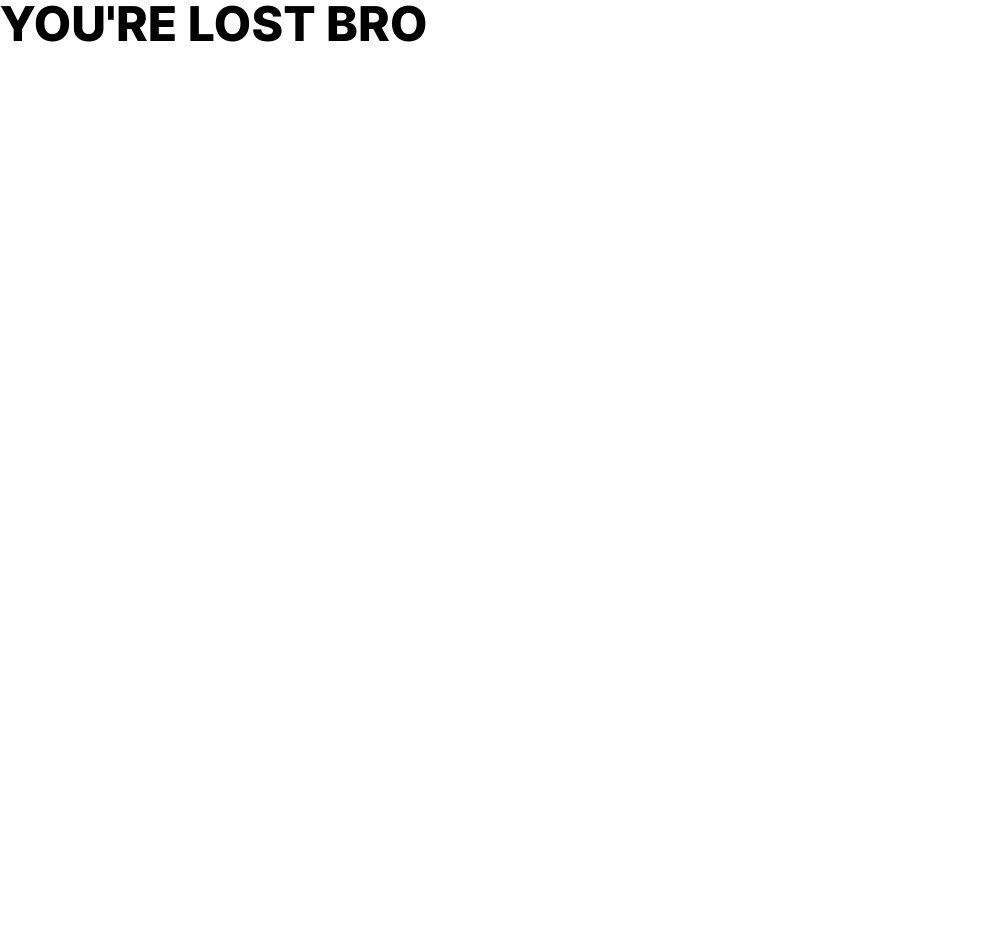
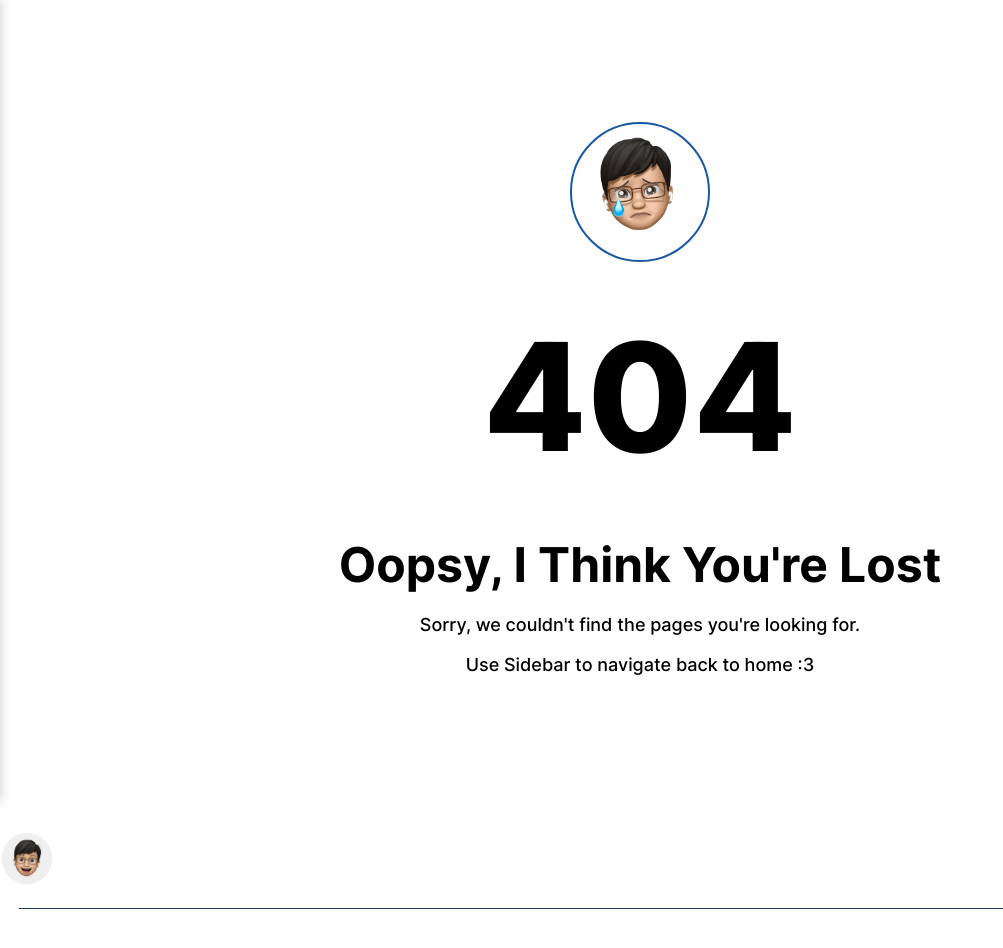
Before and after one commit to wibawasuyadnya/webapp-react, a React (Create React App) app: page /404 in a window 1280 px wide. Shown: the top 948 px of the page, without its empty margins (0-1003 px from the left). Before the commit the page ends 800 px from the top, so only its background shows below. Built offline with nearby package versions, Linux system fonts and the light colour scheme; no server answers.

Commit message:
design update 404 page

```diff
--- a/public/project.json
+++ b/public/project.json
@@ -43,7 +43,7 @@
         {
             "id": "5",
             "title": "Noteapp",
-            "desc": "CRUD Note Webapp with Filter search and animation with Angular and Tailwindcss",
+            "desc": "CRUD Note Webapp with Filter search and animation with Angular 15",
             "stack": [
                 "Angular",
                 "Tailwindcss",
--- a/src/App.js
+++ b/src/App.js
@@ -1,3 +1,4 @@
+import React, { Fragment } from 'react';
 import { Navigate, Route, Routes } from 'react-router-dom';
 import Home from './pages/Home';
 import Notfound from './pages/Notfound';
@@ -5,12 +6,13 @@ import Notfound from './pages/Notfound';
 
 function App() {
   return (
-    <>
+    <Fragment>
       <Routes>
         <Route path="/" element={<Home/>} />
-        <Route path="*" element={<Notfound/>} />
+        <Route exact path="/404" element={<Notfound/>} />
+        <Route path="*" element={<Navigate to="/404" replace/>} />
       </Routes>
-    </>
+    </Fragment>
   );
 }
 
--- a/src/main.css
+++ b/src/main.css
@@ -638,6 +638,27 @@ video {
   min-height: 300px;
 }
 
+.min-h-screen {
+  min-height: 100vh;
+}
+
+.min-h-\[500px\] {
+  min-height: 500px;
+}
+
+.min-h-\[100vh\] {
+  min-height: 100vh;
+}
+
+.min-h-fit {
+  min-height: -moz-fit-content;
+  min-height: fit-content;
+}
+
+.min-h-\[600px\] {
+  min-height: 600px;
+}
+
 .w-full {
   width: 100%;
 }
@@ -760,6 +781,18 @@ video {
   --tw-space-x-reverse: 0;
   margin-right: calc(2rem * var(--tw-space-x-reverse));
   margin-left: calc(2rem * calc(1 - var(--tw-space-x-reverse)));
+}
+
+.space-y-5 > :not([hidden]) ~ :not([hidden]) {
+  --tw-space-y-reverse: 0;
+  margin-top: calc(1.25rem * calc(1 - var(--tw-space-y-reverse)));
+  margin-bottom: calc(1.25rem * var(--tw-space-y-reverse));
+}
+
+.space-y-3 > :not([hidden]) ~ :not([hidden]) {
+  --tw-space-y-reverse: 0;
+  margin-top: calc(0.75rem * calc(1 - var(--tw-space-y-reverse)));
+  margin-bottom: calc(0.75rem * var(--tw-space-y-reverse));
 }
 
 .rounded-full {
@@ -963,6 +996,22 @@ video {
 .text-sm {
   font-size: 0.875rem;
   line-height: 1.25rem;
+}
+
+.text-\[80px\] {
+  font-size: 80px;
+}
+
+.text-\[280px\] {
+  font-size: 280px;
+}
+
+.text-\[180px\] {
+  font-size: 180px;
+}
+
+.text-\[150px\] {
+  font-size: 150px;
 }
 
 .capitalize {
@@ -1292,7 +1341,19 @@ video {
     line-height: 1.75rem;
   }
 
+  .xs\:text-\[100px\] {
+    font-size: 100px;
+  }
+
   .xs\:leading-tight {
     line-height: 1.25;
   }
+
+  .xs\:text-\[100\] {
+    color: 100;
+  }
+
+  .xs\:text-\[100\[x\]\] {
+    color: 100[x];
+  }
 }
--- a/src/pages/Home.js
+++ b/src/pages/Home.js
@@ -1,7 +1,7 @@
 import React, { Fragment, useContext } from 'react';
 import { ThemeContext } from '../contexts/theme';
 import Nabvar from '../sections/Navbar';
-import Header from '../sections/Header';
+import { Header } from '../sections/Header';
 import Hero from '../sections/Hero';
 import About from '../sections/About';
 import Tools from '../sections/Tools';
@@ -14,7 +14,7 @@ import ScrolltoTop from '../sections/Scroll';
 import { Element } from "react-scroll";
 
 function Home() {
-  const [{ themeName }] = useContext(ThemeContext)
+  const [{ themeName }] = useContext(ThemeContext);
   return (
     <Fragment>
        <div className={`${themeName} app`}>
--- a/src/pages/Notfound.js
+++ b/src/pages/Notfound.js
@@ -1,10 +1,33 @@
-import React, {Fragment} from 'react';
+import React, { Fragment, useContext } from 'react';
+import images from "../../src/images/404-data/agussad.webp";
+import { ThemeContext } from '../contexts/theme';
+import { Headererror } from '../sections/Header';
+import Nabvar from '../sections/Navbar';
+import Footer from '../sections/Footer';
 
 function Notfound() {
+    const [{ themeName }] = useContext(ThemeContext);
     return(
         <Fragment>
-            <h1 className='text-5xl font-inter-extra-bold'> YOU'RE LOST BRO</h1>
-        </Fragment>
+         <div className={`${themeName} app`}>
+            <header>
+                <Headererror/>
+                <Nabvar/>
+            </header>
+            <main>
+                <div className="container w-full mx-auto min-h-screen flex flex-col items-center justify-center space-y-3">
+                    <img src={images} width="140px" alt="logoMain" className="border-solid border-2 border-[#1a58a4] rounded-full"></img>
+                    <h1 className=" text-[color:var(--clr-secondary)] text-[150px] xs:text-[100px] xs:leading-tight pb-[10px] pt-[10px] font-inter-extra-bold">404</h1>
+                    <h2 className=" text-[color:var(--clr-secondary)] text-5xl xs:text-5xl xs:leading-tight pb-[10px] pt-[10px] font-inter-bold">Oopsy, I Think You're Lost</h2>
+                    <p className=' text-[color:var(--clr-body)] text-lg xs:text-base font-inter-medium'>Sorry, we couldn't find the pages you're looking for.</p>
+                    <p className=' text-[color:var(--clr-body)] text-lg xs:text-base font-inter-medium'>Use Sidebar to navigate back to home :3</p>
+                </div>
+            </main>
+            <footer>
+                <Footer/>
+            </footer>
+        </div>
+     </Fragment>
     )
 }
 
--- a/src/sections/Header.jsx
+++ b/src/sections/Header.jsx
@@ -2,7 +2,7 @@ import React, {useState} from 'react';
 import { disableBodyScroll, enableBodyScroll } from 'body-scroll-lock';
 //components Sidebar
 import ButtonSidebar from './Sidebar/Burger';
-import Sidebar from './Sidebar/Sidebar';
+import { Sidebar, Sidebarerror } from './Sidebar/Sidebar';
 
 const Header = () => {
     const [open, setOpen] = useState(false);
@@ -16,4 +16,16 @@ const Header = () => {
     )
 }
 
-export default Header;
+const Headererror = () => {
+    const [open, setOpen] = useState(false);
+    open ? disableBodyScroll(document) : enableBodyScroll(document);
+
+    return (
+        <header className='header'>
+            <ButtonSidebar open={open} setOpen={setOpen} />
+            <Sidebarerror open={open} />
+        </header>
+    )
+}
+
+export { Header, Headererror };
--- a/src/sections/Sidebar/Sidebar.jsx
+++ b/src/sections/Sidebar/Sidebar.jsx
@@ -1,4 +1,5 @@
 import React, { Fragment } from 'react';
+import { NavLink } from "react-router-dom";
 import { StyledSidebar } from '../../assets/styles/SidebarStyle/SidebarStyle';
 import { bool, func } from 'prop-types';
 import { Link } from "react-scroll";
@@ -51,6 +52,15 @@ const Sidebar = ({ open, setOpen }) => {
   );
 }
 
+const Sidebarerror = ({ open }) => {
+  return (
+    <Fragment>
+      <StyledSidebar open={open}>
+            <NavLink className="cursor-pointer text-4xl text-[color:var(--clr-secondary)] hover:text-[color:var(--clr-link)] transition-transform duration-200 ease-in-out hover:scale-105 font-inter-bold tracking-wider flex align-center justify-center my-4" to="/" >Home</NavLink>
+      </StyledSidebar>
+    </Fragment>
+  )
+}
 
 
 Sidebar.propTypes = {
@@ -58,4 +68,8 @@ Sidebar.propTypes = {
   setOpen: func.isRequired,
 };
 
-export default Sidebar;
+Sidebarerror.propTypes = {
+  open: bool.isRequired
+}
+
+export { Sidebar, Sidebarerror };
```
Also changed, not shown: src/assets/styles/SidebarStyle/SidebarStyle.js (line endings or trailing spaces), src/images/404-data/agussad.webp (added).
